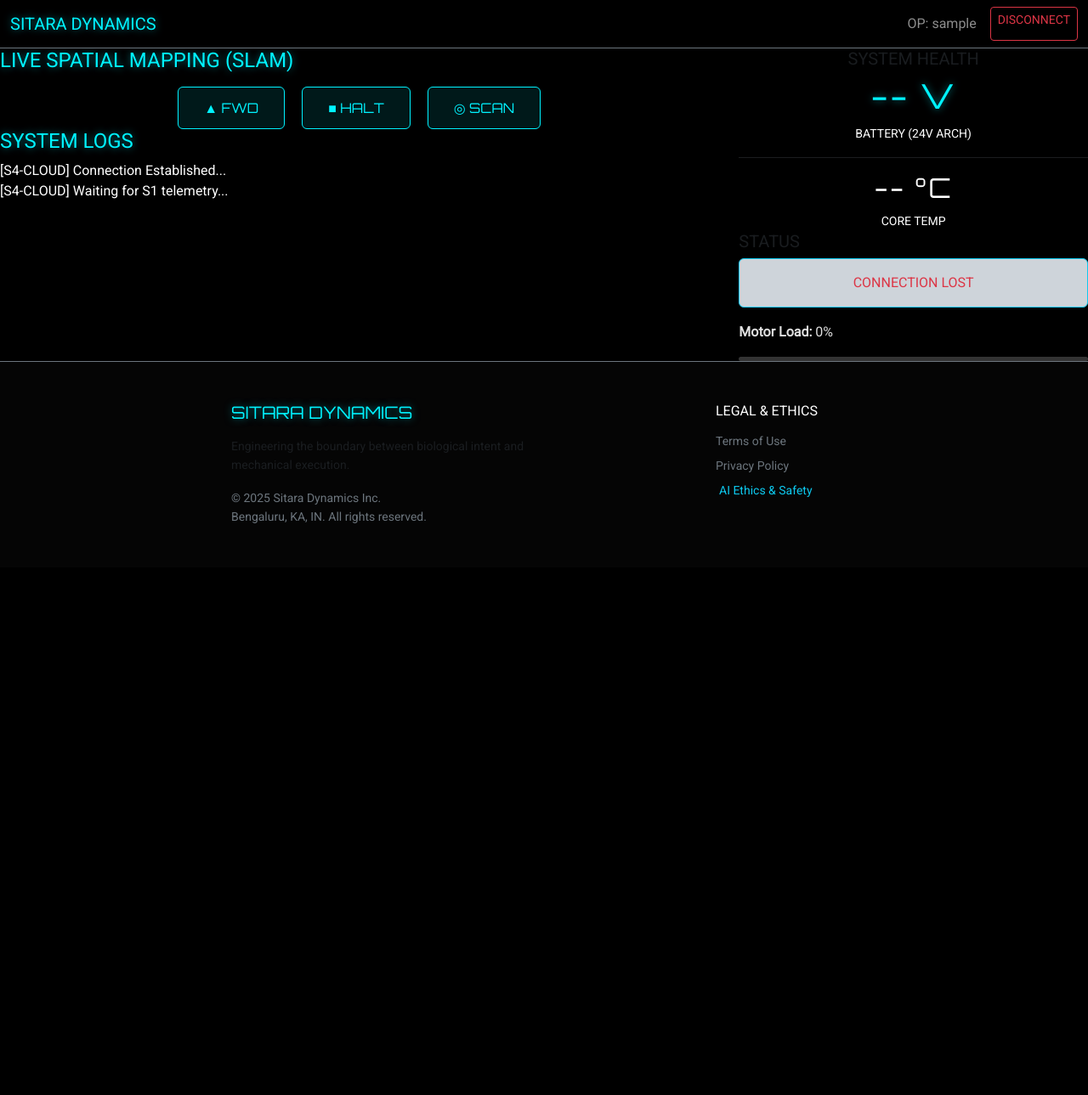
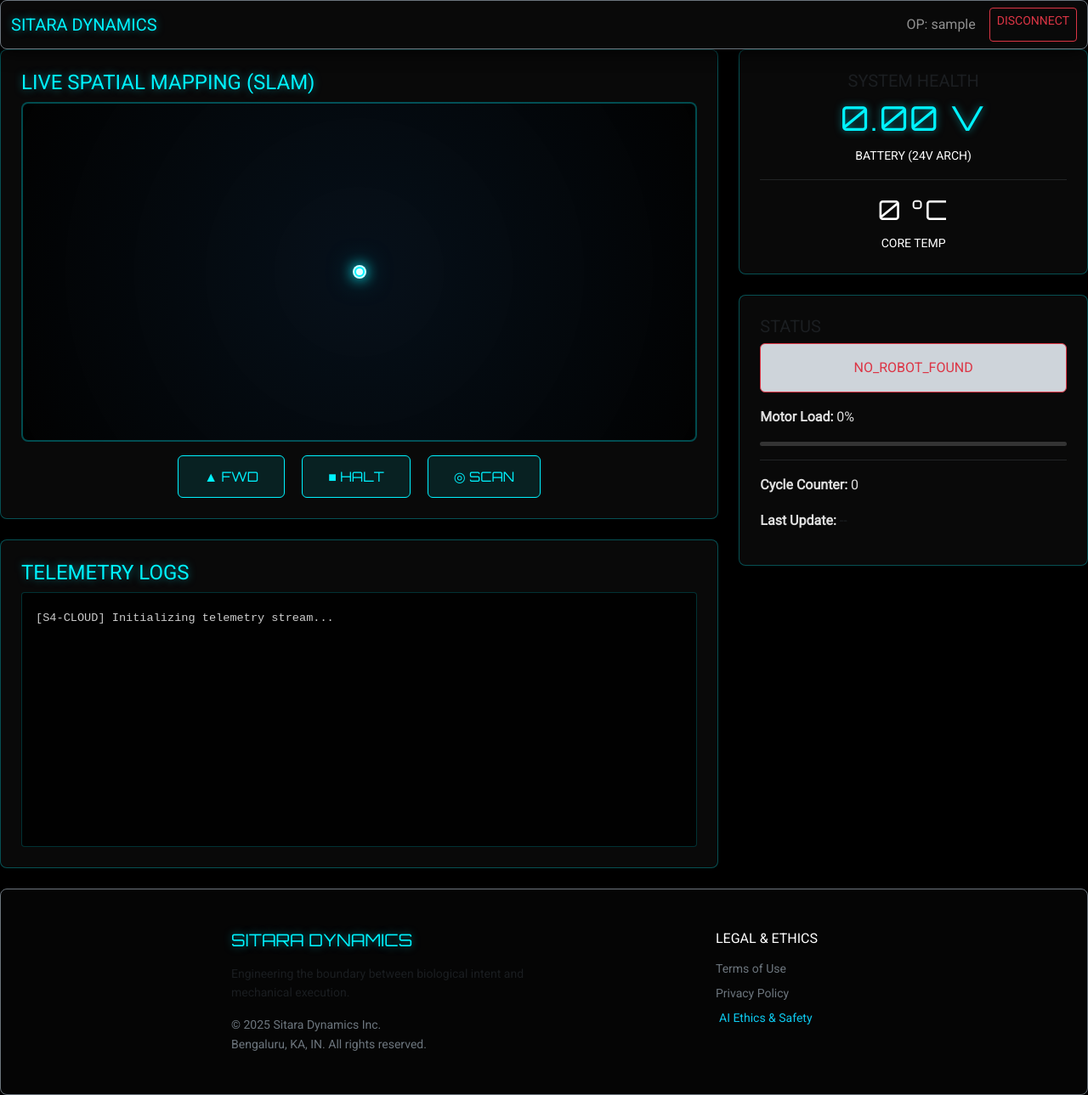
Before and after one commit to pilakkat/sitara_app, a Flask app: page /dashboard in a window 1280 px wide. Shown: the whole page at 85% size. Before the commit the page ends 616 px from the top, so only its background shows below. Run offline with Flask 3, Linux system fonts and the light colour scheme; the visitor is signed in with stand-in values (Sample User, id 1); data that the repository does not hold is empty.

Commit message:
Enhance dashboard with telemetry and path visualization features, including API endpoints for telemetry and path history, and update UI components for better data representation.

```diff
--- a/app.py
+++ b/app.py
@@ -193,8 +193,98 @@ def ethics():
 @app.route('/api/telemetry')
 @login_required
 def api_telemetry():
-    data = get_robot_telemetry()
-    return jsonify(data)
+    """GET endpoint - Returns latest telemetry data for dashboard"""
+    # Get the default robot (you can modify this to support multiple robots)
+    robot = Robot.query.first()
+
+    if not robot:
+        return jsonify({
+            "battery": 0,
+            "cpu_temp": 0,
+            "load": 0,
+            "status": "NO_ROBOT_FOUND",
+            "pos_x": 50,
+            "pos_y": 50,
+            "cycles": 0
+        })
+
+    # Get latest telemetry
+    latest_telem = TelemetryLog.query.filter_by(robot_id=robot.id).order_by(TelemetryLog.timestamp.desc()).first()
+
+    # Get latest position
+    latest_path = PathLog.query.filter_by(robot_id=robot.id).order_by(PathLog.timestamp.desc()).first()
+
+    if not latest_telem:
+        return jsonify({
+            "battery": 0,
+            "cpu_temp": 0,
+            "load": 0,
+            "status": "NO_DATA",
+            "pos_x": 50,
+            "pos_y": 50,
+            "cycles": 0
+        })
+
+    return jsonify({
+        "battery": latest_telem.battery_voltage or 0,
+        "cpu_temp": latest_telem.cpu_temp or 0,
+        "load": latest_telem.motor_load or 0,
+        "status": latest_telem.status_code or "UNKNOWN",
+        "pos_x": latest_path.pos_x if latest_path else 50,
+        "pos_y": latest_path.pos_y if latest_path else 50,
+        "orientation": latest_path.orientation if latest_path else 0,
+        "cycles": latest_telem.cycle_counter or 0,
+        "timestamp": latest_telem.timestamp.isoformat() if latest_telem.timestamp else None
+    })
+
+@app.route('/api/path_history')
+@login_required
+def api_path_history():
+    """Returns recent path history for trail visualization"""
+    robot = Robot.query.first()
+
+    if not robot:
+        return jsonify([])
+
+    # Get last 100 path points
+    recent_paths = PathLog.query.filter_by(robot_id=robot.id)\
+        .order_by(PathLog.timestamp.desc())\
+        .limit(100)\
+        .all()
+
+    path_data = [{
+        "x": p.pos_x,
+        "y": p.pos_y,
+        "timestamp": p.timestamp.isoformat()
+    } for p in reversed(recent_paths)]
+
+    return jsonify(path_data)
+
+@app.route('/api/telemetry_history')
+@login_required
+def api_telemetry_history():
+    """Returns recent telemetry logs for the log terminal"""
+    robot = Robot.query.first()
+
+    if not robot:
+        return jsonify([])
+
+    # Get last 50 telemetry logs
+    recent_logs = TelemetryLog.query.filter_by(robot_id=robot.id)\
+        .order_by(TelemetryLog.timestamp.desc())\
+        .limit(50)\
+        .all()
+
+    log_data = [{
+        "timestamp": log.timestamp.isoformat(),
+        "battery": log.battery_voltage,
+        "temp": log.cpu_temp,
+        "load": log.motor_load,
+        "status": log.status_code,
+        "cycles": log.cycle_counter
+    } for log in reversed(recent_logs)]
+
+    return jsonify(log_data)
 
 @app.route('/api/command', methods=['POST'])
 @login_required
--- a/static/css/components.css
+++ b/static/css/components.css
@@ -7,6 +7,104 @@
     padding: 2rem;
     border-radius: 10px;
     box-shadow: 0 8px 32px 0 rgba(0, 0, 0, 0.5);
+}
+
+/* Dashboard HUD Cards */
+.bg-panel {
+    background: rgba(10, 10, 10, 0.95);
+    border: 1px solid rgba(0, 243, 255, 0.3);
+    border-radius: 8px;
+    box-shadow: 0 4px 20px rgba(0, 0, 0, 0.7);
+}
+
+.hud-card {
+    padding: 1.5rem;
+    margin-bottom: 1.5rem;
+}
+
+/* Map Container */
+.map-container {
+    position: relative;
+    width: 100%;
+    height: 400px;
+    background: radial-gradient(circle at 50% 50%, rgba(0, 50, 100, 0.2), rgba(0, 0, 0, 0.8));
+    border: 2px solid rgba(0, 243, 255, 0.3);
+    border-radius: 8px;
+    overflow: hidden;
+}
+
+.map-container canvas {
+    position: absolute;
+    top: 0;
+    left: 0;
+    width: 100%;
+    height: 100%;
+}
+
+/* Robot Marker */
+.robot-marker {
+    position: absolute;
+    width: 16px;
+    height: 16px;
+    background: var(--neon-blue);
+    border: 2px solid rgba(255, 255, 255, 0.8);
+    border-radius: 50%;
+    transform: translate(-50%, -50%);
+    box-shadow: 0 0 15px var(--neon-blue), 0 0 30px rgba(0, 243, 255, 0.5);
+    z-index: 10;
+    transition: top 0.3s ease, left 0.3s ease;
+}
+
+.robot-marker::after {
+    content: '';
+    position: absolute;
+    top: 50%;
+    left: 50%;
+    width: 8px;
+    height: 8px;
+    background: rgba(255, 255, 255, 0.9);
+    border-radius: 50%;
+    transform: translate(-50%, -50%);
+}
+
+/* Log Terminal */
+.log-terminal {
+    background: rgba(0, 0, 0, 0.8);
+    border: 1px solid rgba(0, 243, 255, 0.2);
+    border-radius: 4px;
+    padding: 1rem;
+    height: 300px;
+    overflow-y: auto;
+    font-family: 'Courier New', monospace;
+    font-size: 0.85rem;
+}
+
+.log-terminal::-webkit-scrollbar {
+    width: 8px;
+}
+
+.log-terminal::-webkit-scrollbar-track {
+    background: rgba(0, 0, 0, 0.5);
+}
+
+.log-terminal::-webkit-scrollbar-thumb {
+    background: rgba(0, 243, 255, 0.3);
+    border-radius: 4px;
+}
+
+.log-terminal::-webkit-scrollbar-thumb:hover {
+    background: rgba(0, 243, 255, 0.5);
+}
+
+.log-entry {
+    padding: 4px 0;
+    border-bottom: 1px solid rgba(255, 255, 255, 0.05);
+    color: #ccc;
+    line-height: 1.4;
+}
+
+.log-entry:last-child {
+    border-bottom: none;
 }
 
 /* Buttons */
--- a/static/js/main.js
+++ b/static/js/main.js
@@ -1,6 +1,11 @@
 /* * SITARA DYNAMICS - Client Side Logic
  * File: static/js/main.js
  */
+
+// Global variables for path visualization
+let pathCanvas, pathCtx;
+let pathHistory = [];
+let lastLogCount = 0;
 
 // Ensure functions are available globally for button onclick events
 window.sendCommand = function(cmd) {
@@ -32,36 +37,72 @@ $(document).ready(function() {
     if ($('#dashboard-view').length > 0) {
         console.log("Dashboard View Detected. Initializing Telemetry Stream...");
 
+        // Initialize canvas for path visualization
+        initPathCanvas();
+
         // Run once immediately
         fetchTelemetry();
-        // Then start the polling loop (every 2 seconds)
-        setInterval(fetchTelemetry, 2000);
+        fetchPathHistory();
+        fetchTelemetryLogs();
+
+        // Then start the polling loops
+        setInterval(fetchTelemetry, 2000);        // Update every 2 seconds
+        setInterval(fetchPathHistory, 3000);      // Update path every 3 seconds
+        setInterval(fetchTelemetryLogs, 5000);    // Update logs every 5 seconds
     } else {
         console.log("Not on dashboard view. Telemetry standby.");
     }
 });
 
+/**
+ * Initialize the canvas for drawing the robot's path
+ */
+function initPathCanvas() {
+    pathCanvas = document.getElementById('pathCanvas');
+    if (!pathCanvas) return;
+
+    pathCtx = pathCanvas.getContext('2d');
+
+    // Set canvas size to match container
+    const container = document.getElementById('mapZone');
+    if (container) {
+        pathCanvas.width = container.offsetWidth;
+        pathCanvas.height = container.offsetHeight;
+    }
+}
 
 /**
- * Fetches robot data from the Python backend
+ * Fetches robot telemetry data from the Python backend
  */
 function fetchTelemetry() {
     $.getJSON('/api/telemetry', function(data) {
         // 1. Update Numeric Values
-        $('#batteryVal').text(data.battery + ' V');
+        $('#batteryVal').text(data.battery.toFixed(2) + ' V');
         $('#tempVal').text(data.cpu_temp + ' °C');
+        $('#cycleVal').text(data.cycles.toLocaleString());
 
-        // 2. Update Status Badge
+        // 2. Update timestamp
+        if (data.timestamp) {
+            const updateTime = new Date(data.timestamp);
+            $('#lastUpdate').text(updateTime.toLocaleTimeString());
+        }
+
+        // 3. Update Status Badge
         let statusBadge = $('#statusVal');
         statusBadge.text(data.status);
 
-        if(data.status === "OPERATIONAL") {
-            statusBadge.removeClass('text-warning text-danger').addClass('text-info');
+        if(data.status === "NOMINAL" || data.status === "OPERATIONAL") {
+            statusBadge.removeClass('border-warning border-danger text-warning text-danger')
+                      .addClass('border-info text-info');
+        } else if(data.status.includes("WARN")) {
+            statusBadge.removeClass('border-info border-danger text-info text-danger')
+                      .addClass('border-warning text-warning');
         } else {
-            statusBadge.removeClass('text-info').addClass('text-warning');
+            statusBadge.removeClass('border-info border-warning text-info text-warning')
+                      .addClass('border-danger text-danger');
         }
 
-        // 3. Update Load Bar
+        // 4. Update Load Bar
         $('#loadVal').text(data.load);
         $('#loadBar').css('width', data.load + '%');
 
@@ -71,16 +112,122 @@ function fetchTelemetry() {
             $('#loadBar').removeClass('bg-danger').addClass('bg-info');
         }
 
-        // 4. Move Robot on Map
+        // 5. Move Robot on Map
         $('#robotMarker').css({
             'top': data.pos_y + '%',
             'left': data.pos_x + '%'
         });
 
+        // Add rotation if orientation is available
+        if (data.orientation !== undefined) {
+            $('#robotMarker').css('transform', `translate(-50%, -50%) rotate(${data.orientation}deg)`);
+        }
+
+    }).fail(function(xhr, status, error) {
+        console.warn("Telemetry endpoint unreachable:", error);
+        $('#statusVal').text("CONNECTION LOST")
+            .removeClass('border-info border-warning text-info text-warning')
+            .addClass('border-danger text-danger');
+    });
+}
+
+/**
+ * Fetches and draws the robot's path history
+ */
+function fetchPathHistory() {
+    $.getJSON('/api/path_history', function(data) {
+        if (!pathCtx || !data || data.length === 0) return;
+
+        pathHistory = data;
+        drawPath();
     }).fail(function() {
-        console.warn("Telemetry endpoint unreachable.");
-        $('#statusVal').text("CONNECTION LOST").removeClass('text-info').addClass('text-danger');
+        console.warn("Path history endpoint unreachable.");
     });
+}
+
+/**
+ * Draws the path trail on the canvas
+ */
+function drawPath() {
+    if (!pathCtx || pathHistory.length === 0) return;
+
+    // Clear canvas
+    pathCtx.clearRect(0, 0, pathCanvas.width, pathCanvas.height);
+
+    // Draw path as connected line
+    pathCtx.beginPath();
+    pathCtx.strokeStyle = 'rgba(0, 255, 255, 0.5)';  // Cyan trail
+    pathCtx.lineWidth = 2;
+
+    pathHistory.forEach((point, index) => {
+        const x = (point.x / 100) * pathCanvas.width;
+        const y = (point.y / 100) * pathCanvas.height;
+
+        if (index === 0) {
+            pathCtx.moveTo(x, y);
+        } else {
+            pathCtx.lineTo(x, y);
+        }
+
+        // Draw a small dot at each point
+        pathCtx.fillStyle = 'rgba(0, 255, 255, 0.3)';
+        pathCtx.fillRect(x - 1, y - 1, 2, 2);
+    });
+
+    pathCtx.stroke();
+}
+
+/**
+ * Fetches telemetry logs and displays them in the log terminal
+ */
+function fetchTelemetryLogs() {
+    $.getJSON('/api/telemetry_history', function(data) {
+        if (!data || data.length === 0) return;
+
+        // Only update if we have new logs
+        if (data.length === lastLogCount) return;
+        lastLogCount = data.length;
+
+        let logs = $('#sysLogs');
+        logs.empty();  // Clear existing logs
+
+        // Display logs in reverse order (newest first)
+        data.slice().reverse().forEach(log => {
+            const timestamp = new Date(log.timestamp).toLocaleTimeString();
+            const statusColor = getStatusColor(log.status);
+
+            const logEntry = `<div class="log-entry">
+                <span class="text-muted">[${timestamp}]</span>
+                <span class="${statusColor}">${log.status}</span> |
+                BAT: ${log.battery.toFixed(2)}V |
+                TEMP: ${log.temp}°C |
+                LOAD: ${log.load}%
+            </div>`;
+
+            logs.append(logEntry);
+        });
+
+        // Limit to 30 visible entries
+        if (logs.children().length > 30) {
+            logs.children().slice(30).remove();
+        }
+    }).fail(function() {
+        console.warn("Telemetry history endpoint unreachable.");
+    });
+}
+
+/**
+ * Returns appropriate CSS class for status color
+ */
+function getStatusColor(status) {
+    if (status === "NOMINAL" || status === "OPERATIONAL") {
+        return "text-info";
+    } else if (status.includes("WARN")) {
+        return "text-warning";
+    } else if (status.includes("ERR") || status.includes("ERROR")) {
+        return "text-danger";
+    }
+    return "text-light";
 }
 
 /**
@@ -94,7 +241,7 @@ function updateLog(message) {
     let time = new Date().toLocaleTimeString();
     logs.prepend(`<div class="log-entry"><span class="text-muted">[${time}]</span> ${message}</div>`);
 
-    if (logs.children().length > 20) {
+    if (logs.children().length > 30) {
         logs.children().last().remove();
     }
 }
--- a/templates/dashboard.html
+++ b/templates/dashboard.html
@@ -6,6 +6,7 @@
         <div class="bg-panel hud-card">
             <h4 class="text-neon">LIVE SPATIAL MAPPING (SLAM)</h4>
             <div class="map-container" id="mapZone">
+                <canvas id="pathCanvas" width="600" height="400" style="position: absolute; top: 0; left: 0;"></canvas>
                 <div id="robotMarker" class="robot-marker" style="top: 50%; left: 50%;"></div>
             </div>
             <div class="mt-3 text-center">
@@ -16,10 +17,9 @@
         </div>
 
         <div class="bg-panel hud-card">
-            <h4 class="text-neon">SYSTEM LOGS</h4>
+            <h4 class="text-neon">TELEMETRY LOGS</h4>
             <div class="log-terminal" id="sysLogs">
-                <div class="log-entry">[S4-CLOUD] Connection Established...</div>
-                <div class="log-entry">[S4-CLOUD] Waiting for S1 telemetry...</div>
+                <div class="log-entry">[S4-CLOUD] Initializing telemetry stream...</div>
             </div>
         </div>
     </div>
@@ -43,6 +43,9 @@
             <div class="progress" style="height: 5px; background: #333;">
                 <div class="progress-bar bg-info" id="loadBar" style="width: 0%"></div>
             </div>
+            <hr class="border-secondary">
+            <p><strong>Cycle Counter:</strong> <span id="cycleVal">0</span></p>
+            <p><strong>Last Update:</strong> <span id="lastUpdate" class="text-muted">--</span></p>
         </div>
     </div>
 </div>
```
